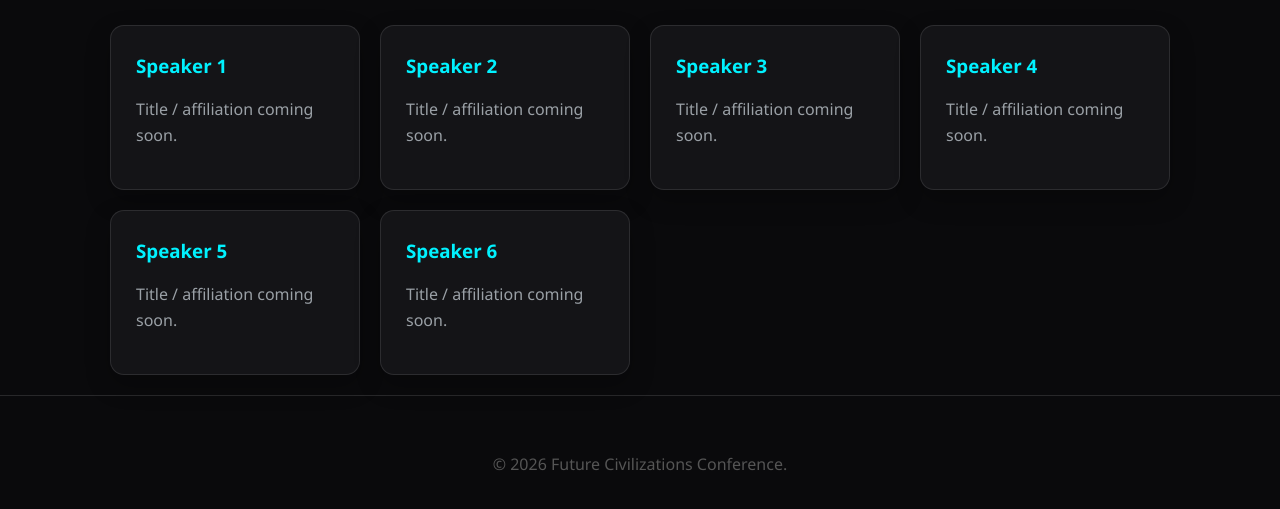
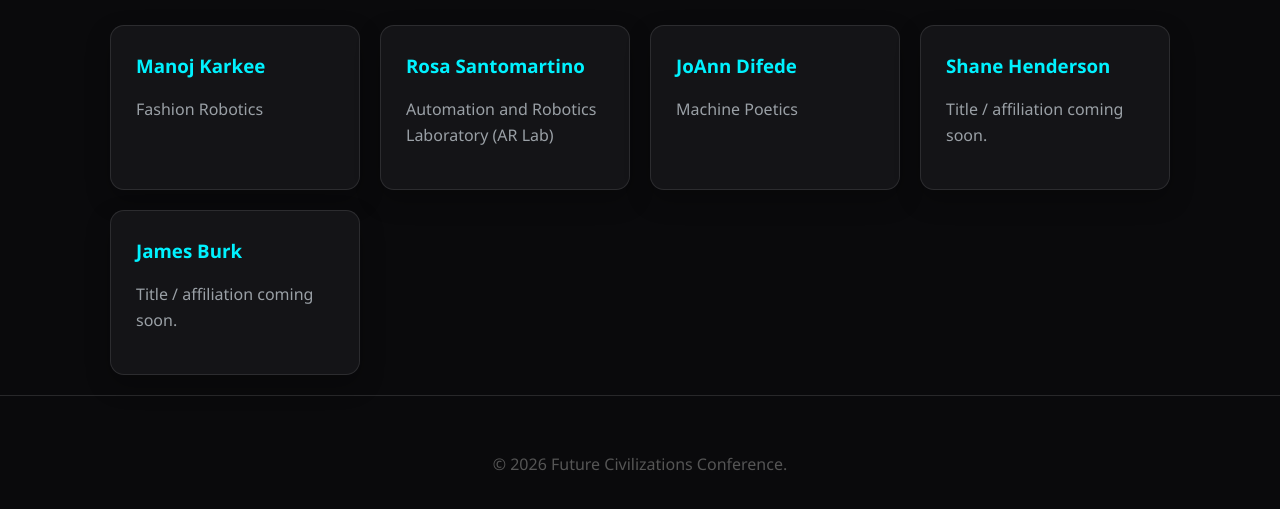
Before and after one commit to amgazal/future-civilizations, a plain HTML site: page speakers.html in a window 1280 px wide. Shown: the part 233-742 px from the top of the page. Drawn offline with Linux system fonts and the light colour scheme.

Commit message:
Update speakers.html

```diff
--- a/speakers.html
+++ b/speakers.html
@@ -24,12 +24,11 @@
     </p>
 
     <div class="grid">
-      <div class="card"><h3>Speaker 1</h3><p class="muted">Title / affiliation coming soon.</p></div>
-      <div class="card"><h3>Speaker 2</h3><p class="muted">Title / affiliation coming soon.</p></div>
-      <div class="card"><h3>Speaker 3</h3><p class="muted">Title / affiliation coming soon.</p></div>
-      <div class="card"><h3>Speaker 4</h3><p class="muted">Title / affiliation coming soon.</p></div>
-      <div class="card"><h3>Speaker 5</h3><p class="muted">Title / affiliation coming soon.</p></div>
-      <div class="card"><h3>Speaker 6</h3><p class="muted">Title / affiliation coming soon.</p></div>
+      <div class="card"><h3>Manoj Karkee</h3><p class="muted">Fashion Robotics</p></div>
+      <div class="card"><h3>Rosa Santomartino</h3><p class="muted">Automation and Robotics Laboratory (AR Lab)</p></div>
+      <div class="card"><h3>JoAnn Difede</h3><p class="muted">Machine Poetics</p></div>
+      <div class="card"><h3>Shane Henderson</h3><p class="muted">Title / affiliation coming soon.</p></div>
+      <div class="card"><h3>James Burk</h3><p class="muted">Title / affiliation coming soon.</p></div>
     </div>
   </main>
 
@@ -37,4 +36,5 @@
     <p>&copy; 2026 Future Civilizations Conference.</p>
   </footer>
 </body>
+
 </html>
```
